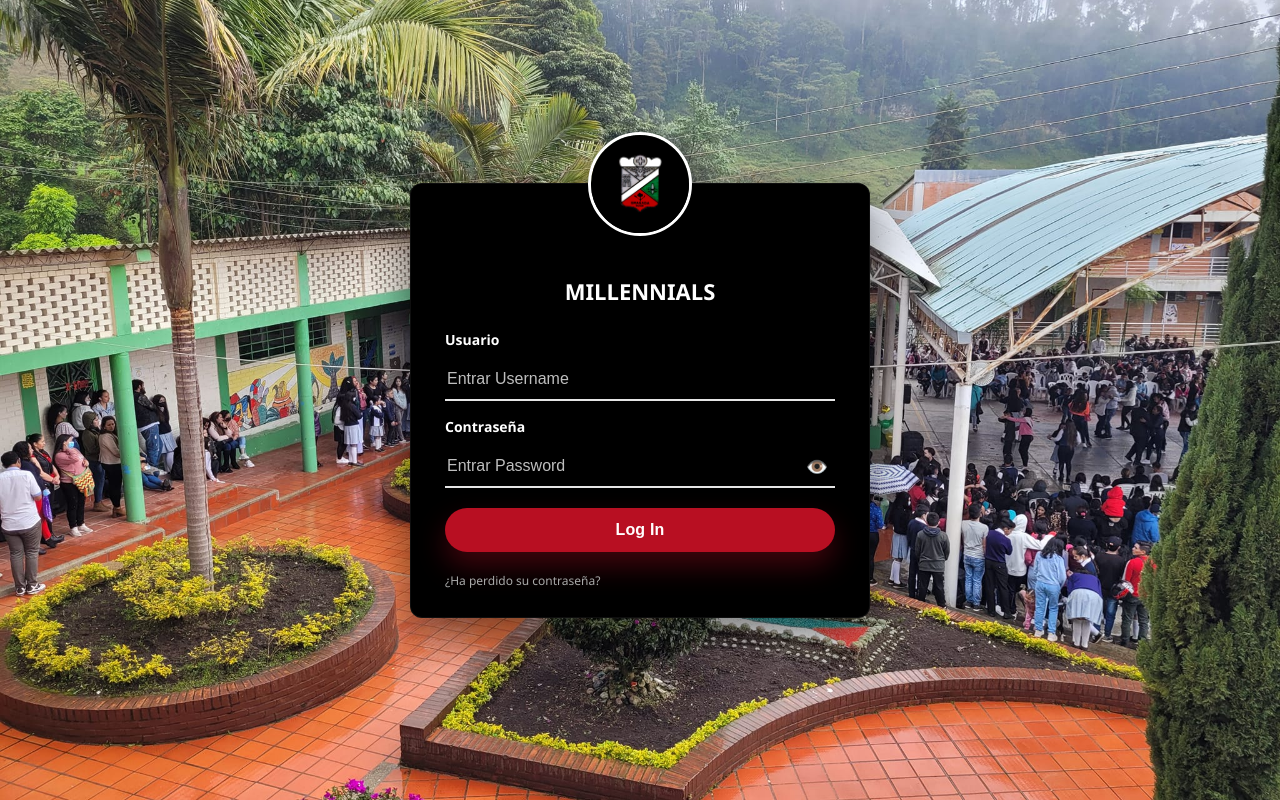
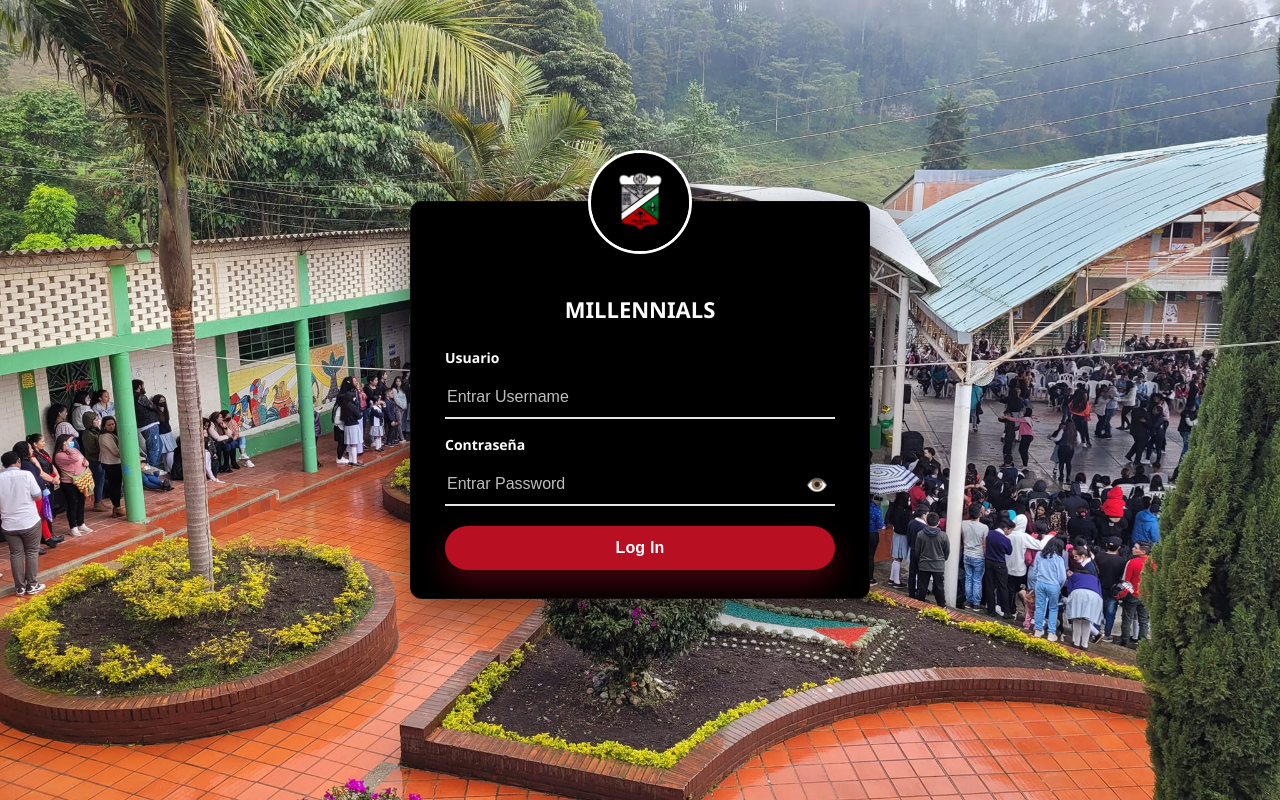
Before and after one commit to CarrKev1545/Milenials, a Django app: page / in a window 1280 px wide. Run offline with Django 5.2, Linux system fonts and the light colour scheme; parts of the project's set-up code (start-up, migrations or seed data) failed here and were passed over.

```diff
--- a/core/templates/core/login.html
+++ b/core/templates/core/login.html
@@ -31,7 +31,6 @@
              autocomplete="current-password" required>
 
       <button type="submit" class="btn-login">Log In</button>
-      <a class="forgot" href="#" tabindex="0">¿Ha perdido su contraseña?</a>
     </form>
   </section>
 </main>
```
